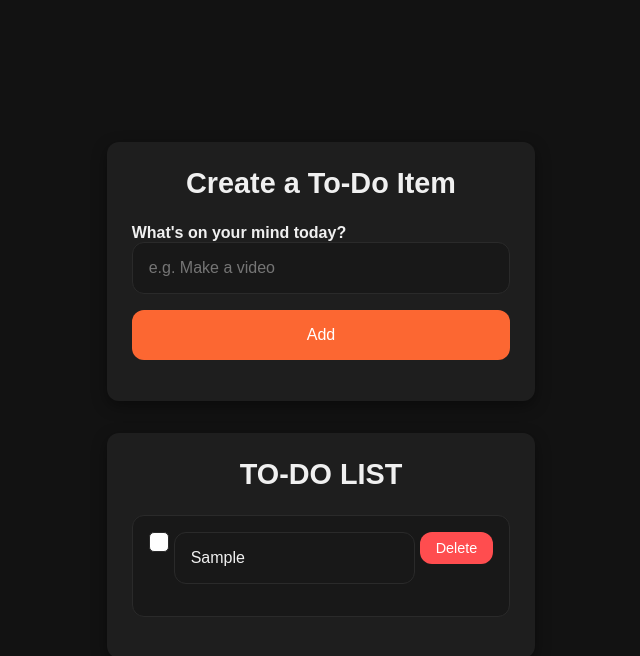
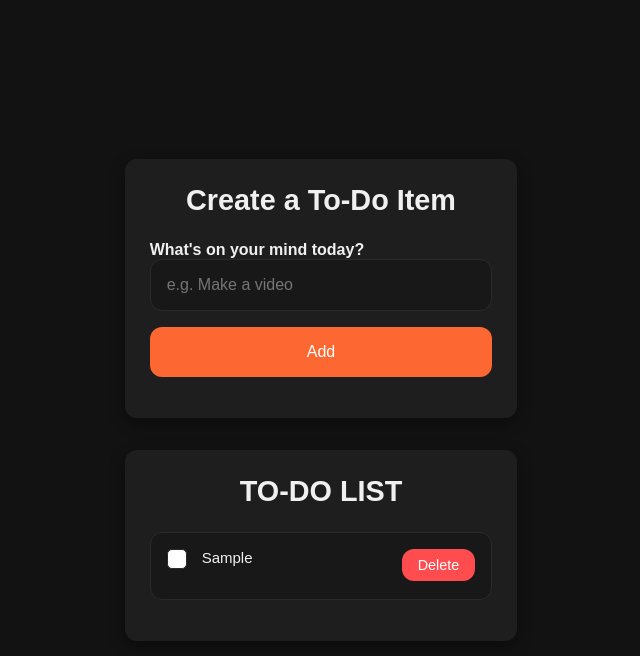
Before and after one commit to Glqchh/To-do-website, a Vue app: page / in a window 1280 px wide. Both pictures are taken after typing "Sample" into the empty fields and a click on the input "Add". Shown: the top 656 px of the page, without its empty margins (319-959 px from the left). Built offline with nearby package versions, Linux system fonts and the light colour scheme.

Commit message:
Update App.vue

```diff
--- a/src/App.vue
+++ b/src/App.vue
@@ -73,7 +73,13 @@ onMounted(() => {
             <input type="checkbox" v-model="todo.done" />
           </label>
           <div class="todo-content">
-            <input type="text" v-model="todo.content" />
+            <!-- Replace input with textarea -->
+            <textarea
+              v-model="todo.content"
+              :readonly="!todo.editable"
+              @dblclick="todo.editable = true"
+              @blur="todo.editable = false"
+            ></textarea>
           </div>
           <div class="actions">
             <button class="delete" @click="removeTodo(todo)">Delete</button>
```
